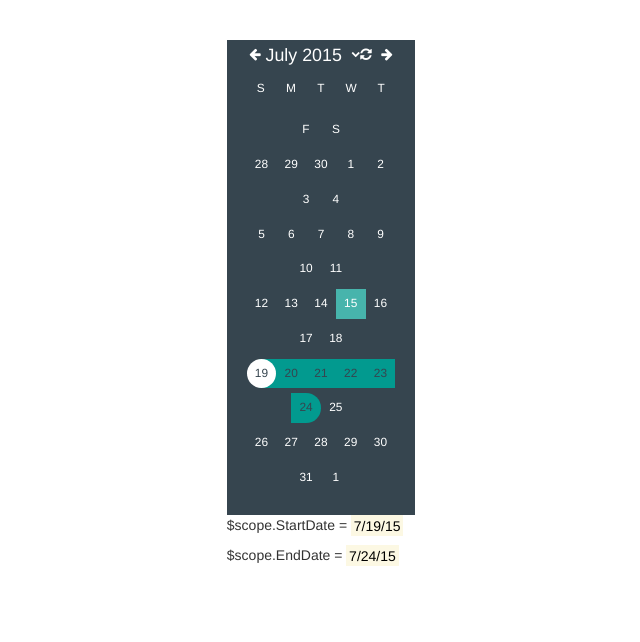
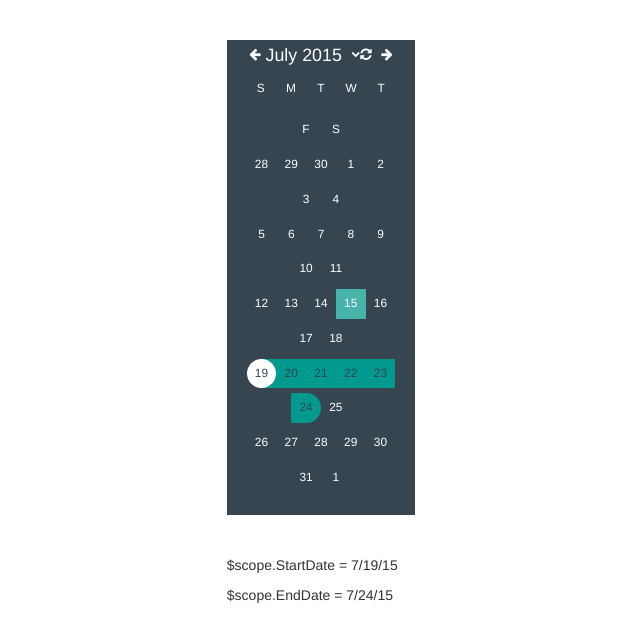
Before and after one commit to ivanbylinkin/ivanbylinkin.github.io, a plain HTML site: page index.html in a window 1280 px wide. Shown: the whole page, without its empty margins (319-959 px from the left). Drawn offline with nearby package versions, Linux system fonts and the light colour scheme.

Commit message:
Update index.html

```diff
--- a/index.html
+++ b/index.html
@@ -16,10 +16,11 @@
         <div simple-calendar number-of-weeks="5" start-date="StartDate" end-date="EndDate"></div>
       </div>
     </div>
+    <br><br>
     <div class="row">
       <div class="col-sm-2 col-sm-offset-5">
-        <p>$scope.StartDate = <mark>{{ StartDate | date:'shortDate' }}</mark></p>
-        <p>$scope.EndDate = <mark>{{ EndDate | date:'shortDate' }}</mark></p>
+        <p>$scope.StartDate = {{ StartDate | date:'shortDate' }}</p>
+        <p>$scope.EndDate = {{ EndDate | date:'shortDate' }}</p>
       </div>
     </div>
     <script src="https://ajax.googleapis.com/ajax/libs/jquery/1.11.3/jquery.min.js"></script>
```
